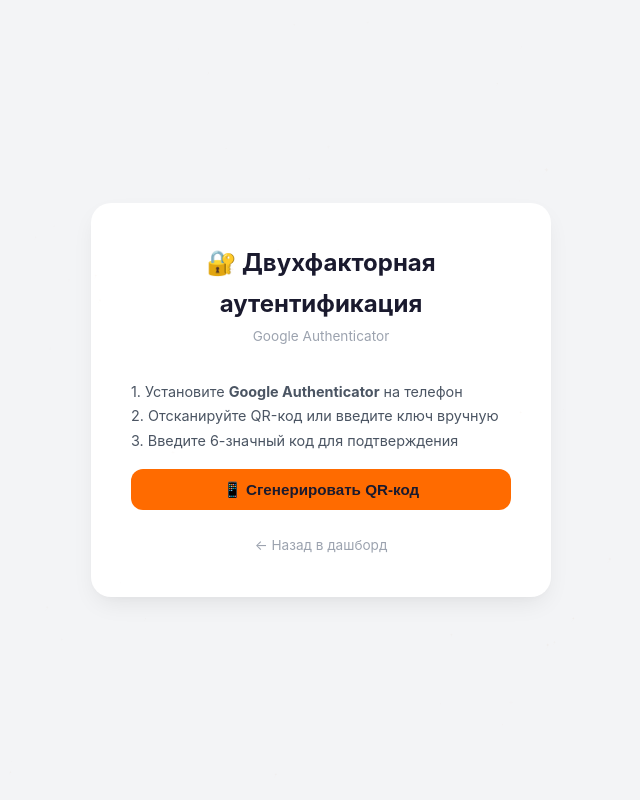
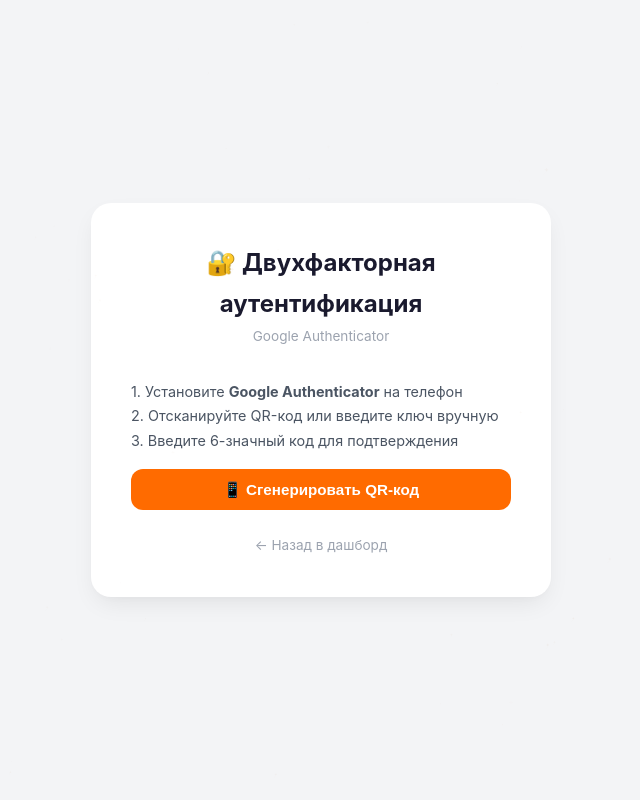
Before and after one commit to bi333on/cms-site-xkeen, a Flask app: page /admin/2fa/setup/ in a window 1280 px wide. Shown: the whole page, without its empty margins (319-959 px from the left). Run offline with Flask 3, Linux system fonts and the light colour scheme; the visitor is signed in with stand-in values (Sample User, id 1); data comes from the database, SQL or seed files in the repository; data that the repository does not hold is empty; parts of the project's set-up code (start-up, migrations or seed data) failed here and were passed over.

Commit message:
Revert orange button text to white

```diff
--- a/static/css/style.css
+++ b/static/css/style.css
@@ -82,8 +82,8 @@ ul,ol{padding-left:1.5rem}
 
 /* --- Buttons --- */
 .btn{display:inline-block;padding:0.7rem 1.5rem;border-radius:var(--radius);font-weight:600;font-size:0.95rem;text-align:center;cursor:pointer;border:none;transition:all var(--transition);position:relative;overflow:hidden}
-.btn-orange{background:var(--orange);color:var(--black)}
-.btn-orange:hover{background:var(--orange-dark);color:var(--black);transform:translateY(-1px);box-shadow:0 6px 20px rgba(255,107,0,0.3)}
+.btn-orange{background:var(--orange);color:#fff}
+.btn-orange:hover{background:var(--orange-dark);color:#fff;transform:translateY(-1px);box-shadow:0 6px 20px rgba(255,107,0,0.3)}
 .btn-black{background:var(--black);color:#fff}
 .btn-black:hover{background:var(--black-light);color:#fff;transform:translateY(-1px);box-shadow:0 6px 20px rgba(26,26,46,0.3)}
 .btn-lg{padding:1rem 2.5rem;font-size:1.1rem;border-radius:var(--radius-lg)}
```
